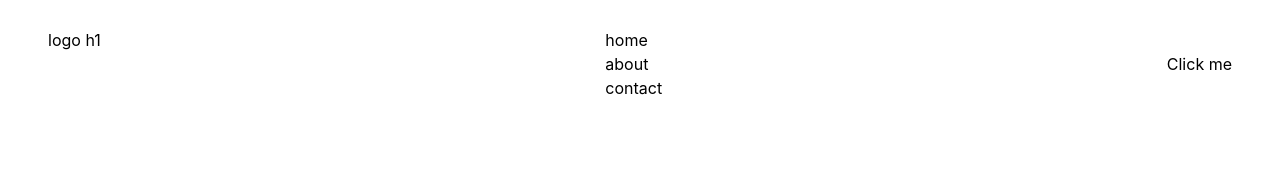
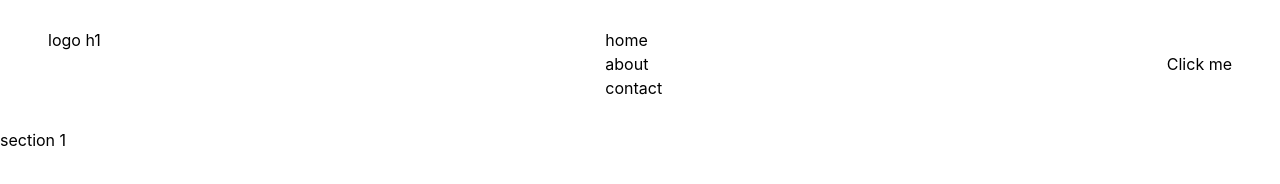
Before and after one commit to rahmatjon02/FirstProject, a website: page index.html in a window 1280 px wide. Drawn offline with Linux system fonts and the light colour scheme.

Commit message:
added section 1

```diff
--- a/index.html
+++ b/index.html
@@ -18,6 +18,10 @@
         </nav>
         <button>Click me</button>
     </header>
+
+    <section>
+        section 1
+    </section>
 </body>
 
 </html>
```
